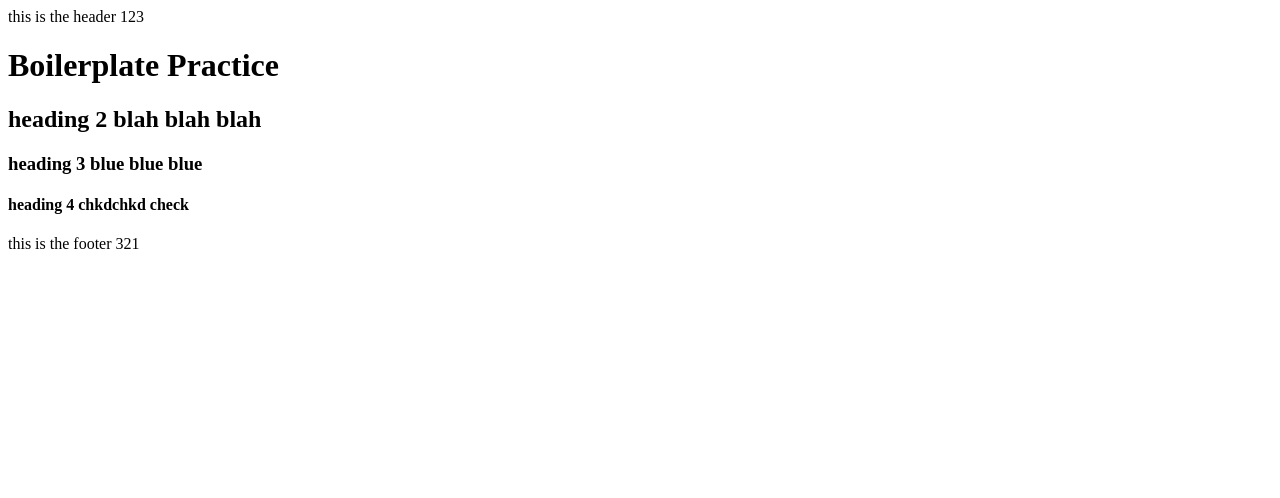
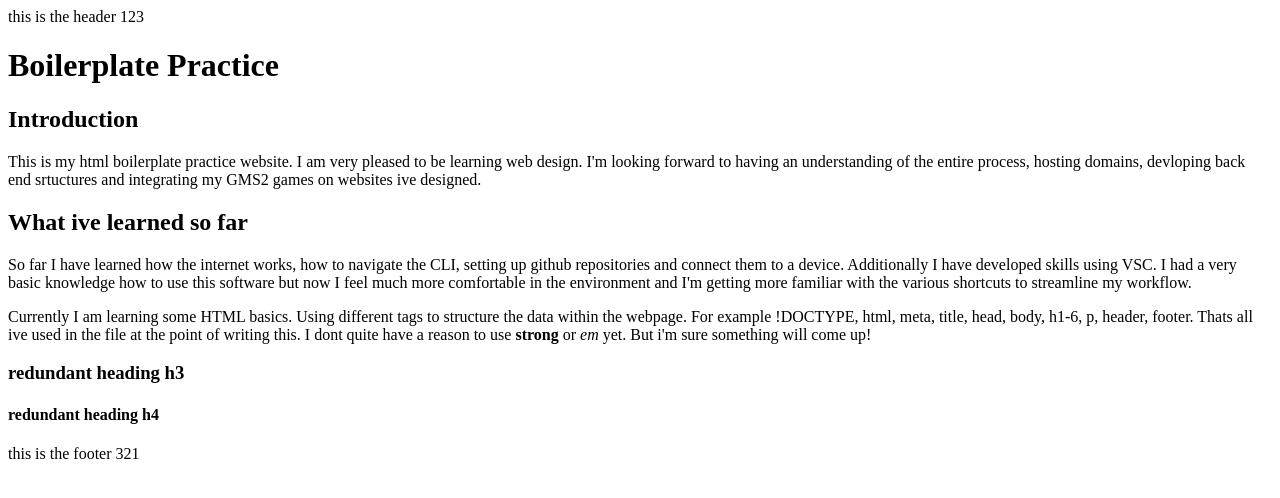
Before and after one commit to tweakle-games/website_test, a plain HTML site: page index.html in a window 1280 px wide. Drawn offline with Linux system fonts and the light colour scheme.

Commit message:
added text to create a blog style website

```diff
--- a/index.html
+++ b/index.html
@@ -10,9 +10,32 @@
         <header>this is the header 123</header>
 
         <h1>Boilerplate Practice</h1>
-        <h2>heading 2 blah blah blah</h2>
-        <h3>heading 3 blue blue blue</h3>
-        <h4>heading 4 chkdchkd check</h4>
+        <h2>Introduction</h2>
+        <p>This is my html boilerplate practice website.
+            I am very pleased to be learning web design.
+            I'm looking forward to having an understanding of
+            the entire process, hosting domains, devloping back end
+            srtuctures and integrating my GMS2 games on websites ive
+            designed.
+        </p>
+        <h2>What ive learned so far</h2>
+        <p>So far I have learned how the internet works, how to
+            navigate the CLI, setting up github repositories and
+            connect them to a device. Additionally I have developed
+            skills using VSC. I had a very basic knowledge how to use
+            this software but now I feel much more comfortable in the
+            environment and I'm getting more familiar with the various
+            shortcuts to streamline my workflow.
+        </p>
+        <p>Currently I am learning some HTML basics. Using different tags to
+            structure the data within the webpage. For example !DOCTYPE, html,
+            meta, title, head, body, h1-6, p, header, footer. Thats all
+            ive used in the file at the point of writing this. I dont quite
+            have a reason to use <strong>strong</strong> or <em>em</em> yet.
+            But i'm sure something will come up!
+        </p>
+        <h3>redundant heading h3</h3>
+        <h4>redundant heading h4</h4>
 
         <footer>this is the footer 321</footer>
 
```
